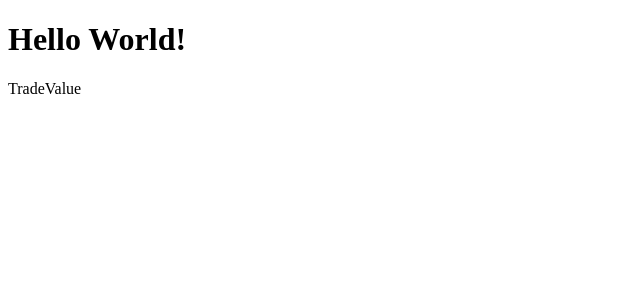
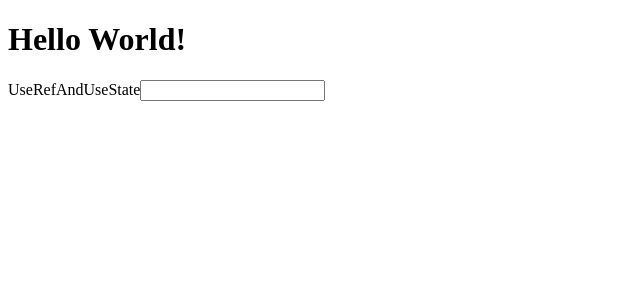
Before and after one commit to zeriong/js-react-revise, a React (Create React App) app: page / in a window 1280 px wide. Shown: the top 300 px of the page, without its empty margins (0-640 px from the left). Built offline with nearby package versions, Linux system fonts and the light colour scheme.

Commit message:
javascript: 두 변수의 값 교환(변수 할당)

```diff
--- a/src/App.js
+++ b/src/App.js
@@ -1,7 +1,8 @@
 import {ReactRenderingOrder} from './list/ReactRenderingOrder';
 import {DeepCopy} from './list/DeepCopy';
 import {Hoisting} from './list/Hoisting';
-import {TradeValue} from './list/TradeValue';
+import {SwapValue} from './list/SwapValue';
+import {UseRefAndUseState} from './list/UseRefAndUseState';
 
 function App() {
   return (
@@ -12,7 +13,8 @@ function App() {
         {/*<ReactRenderingOrder/>*/}
         {/*<DeepCopy/>*/}
         {/*<Hoisting/>*/}
-        <TradeValue/>
+        {/*<SwapValue/>*/}
+        <UseRefAndUseState/>
     </div>
   );
 }
--- a/src/list/TradeValue.js
+++ b/src/list/SwapValue.js
@@ -2,23 +2,33 @@
  * 두 변수의 값을 교환하여 할당하는 방법
  * */
 
-export const TradeValue = () => {
+export const SwapValue = () => {
     let data1 = 'str 입니다.';
     let data2 = 10000;
 
     console.log(`data1 : ${data1}`);
     console.log(`data2 : ${data2}`);
+    console.log('--------------------------------------------------------');
 
     // 구조분해할당을 사용하여 서로 할당된 값을 교환할 수 있다.
     [data1, data2] = [data2, data1];
 
     console.log(`data1 : ${data1}`);
     console.log(`data2 : ${data2}`);
+    console.log('--------------------------------------------------------');
 
+    // 레거시한 방법
+    let newVar = data1;
+    data1 = data2;
+    data2 = newVar;
+
+    console.log(`data1 : ${data1}`);
+    console.log(`data2 : ${data2}`);
+    console.log('--------------------------------------------------------');
 
     return (
         <div>
             TradeValue
         </div>
-    )
+    );
 }
--- /dev/null
+++ b/src/list/UseRefAndUseState.js
@@ -0,0 +1,12 @@
+import {useRef, useState} from 'react';
+
+export const UseRefAndUseState = () => {
+    const inputRef = useRef('');
+    const [input, setInput] = useState('');
+    return (
+        <div>
+            UseRefAndUseState
+            <input/>
+        </div>
+    )
+}
```
